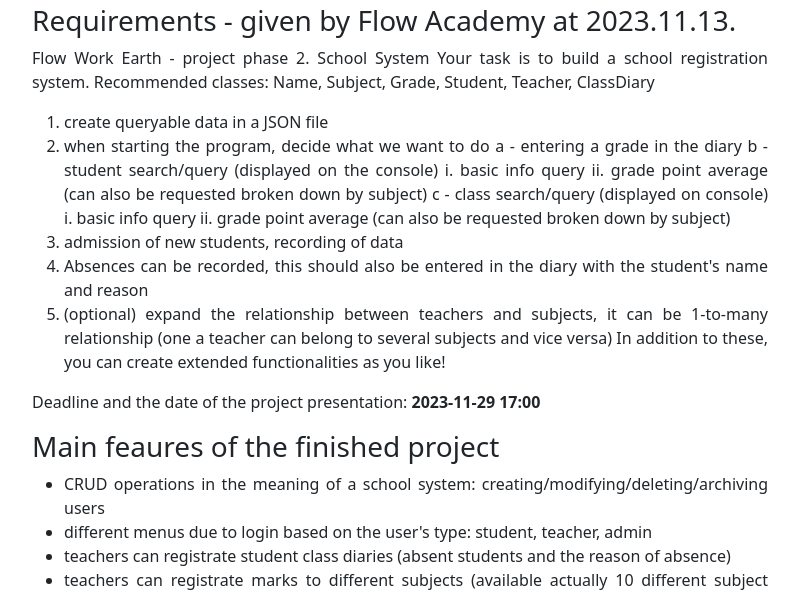
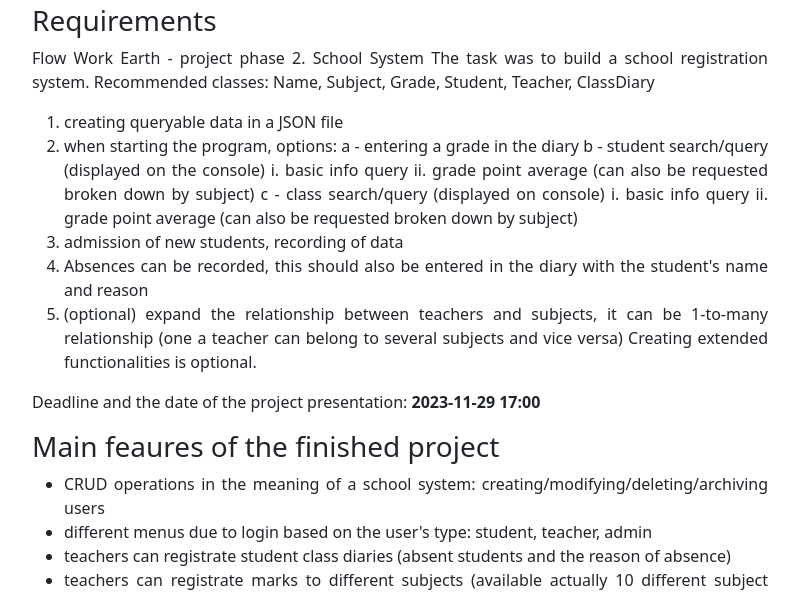
Before and after one commit to matebolic/portfolio, a plain HTML site: page src/main/resources/templates/schoolsystem.html in a window 1280 px wide. Shown: the part 502-1097 px from the top of the page, without its empty margins (50-849 px from the left). Drawn offline with nearby package versions, Linux system fonts and the light colour scheme.

Commit message:
Modify description

```diff
--- a/src/main/resources/templates/schoolsystem.html
+++ b/src/main/resources/templates/schoolsystem.html
@@ -92,15 +92,14 @@
                     <li><a href="#acknowledgments">Acknowledgments</a></li>
                 </ul>
                 <h2 id="overview">Overview</h2>
-                <h3 id="requirements">Requirements - given by Flow Academy at
-                    2023.11.13.</h3>
+                <h3 id="requirements">Requirements</h3>
                 <p>Flow Work Earth - project phase 2.
                     School System
-                    Your task is to build a school registration system.
+                    The task was to build a school registration system.
                     Recommended classes: Name, Subject, Grade, Student, Teacher, ClassDiary</p>
                 <ol>
-                    <li>create queryable data in a JSON file</li>
-                    <li>when starting the program, decide what we want to do
+                    <li>creating queryable data in a JSON file</li>
+                    <li>when starting the program, options:
                         a - entering a grade in the diary
                         b - student search/query (displayed on the console)
                         i. basic info query
@@ -114,7 +113,7 @@
                     <li>(optional) expand the relationship between teachers and subjects, it can be 1-to-many
                         relationship (one
                         a teacher can belong to several subjects and vice versa)
-                        In addition to these, you can create extended functionalities as you like!</li>
+                        Creating extended functionalities is optional.</li>
                 </ol>
                 <p>Deadline and the date of the project presentation: <strong>2023-11-29 17:00</strong></p>
                 <h3 id="main-feaures-of-the-finished-project">Main feaures of the finished project</h3>
```
Also changed, not shown: src/main/resources/templates/bank.html (+1 -1 lines), 1 other file.
